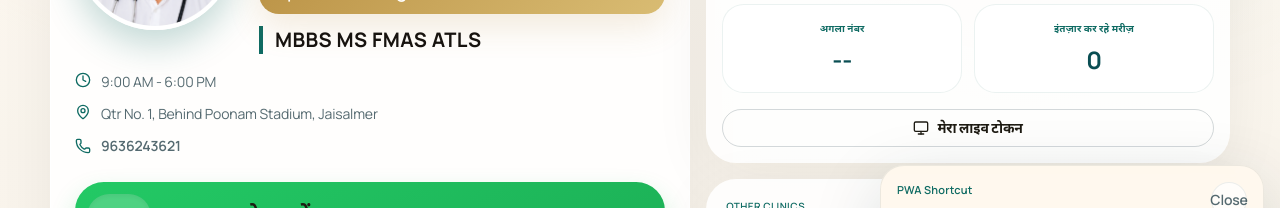
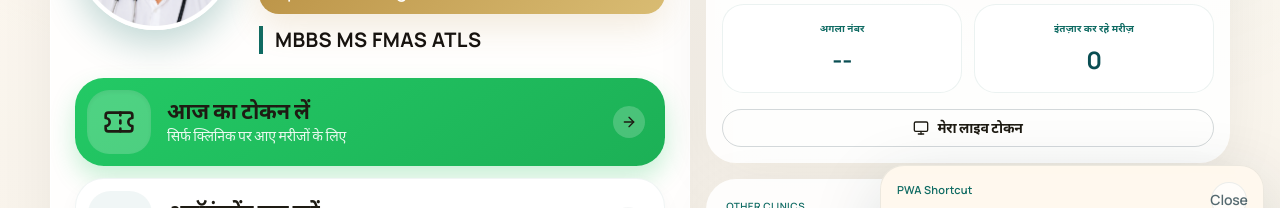
Before and after one commit to kuldeeppanwar02/DrSrpanwar, a Next.js app: page / in a window 1280 px wide. Shown: the part 401-609 px from the top of the page. Built offline with nearby package versions, Linux system fonts and the light colour scheme; no server answers.

Commit message:
refactor(ui): remove redundant contact info from hero section to improve booking button visibility

```diff
--- a/src/app/page.tsx
+++ b/src/app/page.tsx
@@ -329,23 +329,6 @@ function FocusedClinicCard({
           </div>
         </div>
 
-        <div className="mt-4 grid gap-2 text-sm leading-6 text-[rgba(19,49,58,0.72)]">
-          <p className="flex items-start gap-2.5">
-            <Clock className="mt-0.5 h-4 w-4 flex-shrink-0 text-[var(--accent)]" />
-            <span>{clinic.hoursLabel}</span>
-          </p>
-          <p className="flex items-start gap-2.5">
-            <MapPin className="mt-0.5 h-4 w-4 flex-shrink-0 text-[var(--accent)]" />
-            <span>{clinic.locationLabel}</span>
-          </p>
-          <a
-            href={`tel:+91${clinic.phone}`}
-            className="flex items-center gap-2.5 font-semibold text-[var(--accent-strong)] hover:underline"
-          >
-            <Phone className="h-4 w-4 flex-shrink-0 text-[var(--accent)]" />
-            <span>{clinic.phone}</span>
-          </a>
-        </div>
 
         {!isLoggedIn && (
           <div className="mt-6 space-y-3">
```
